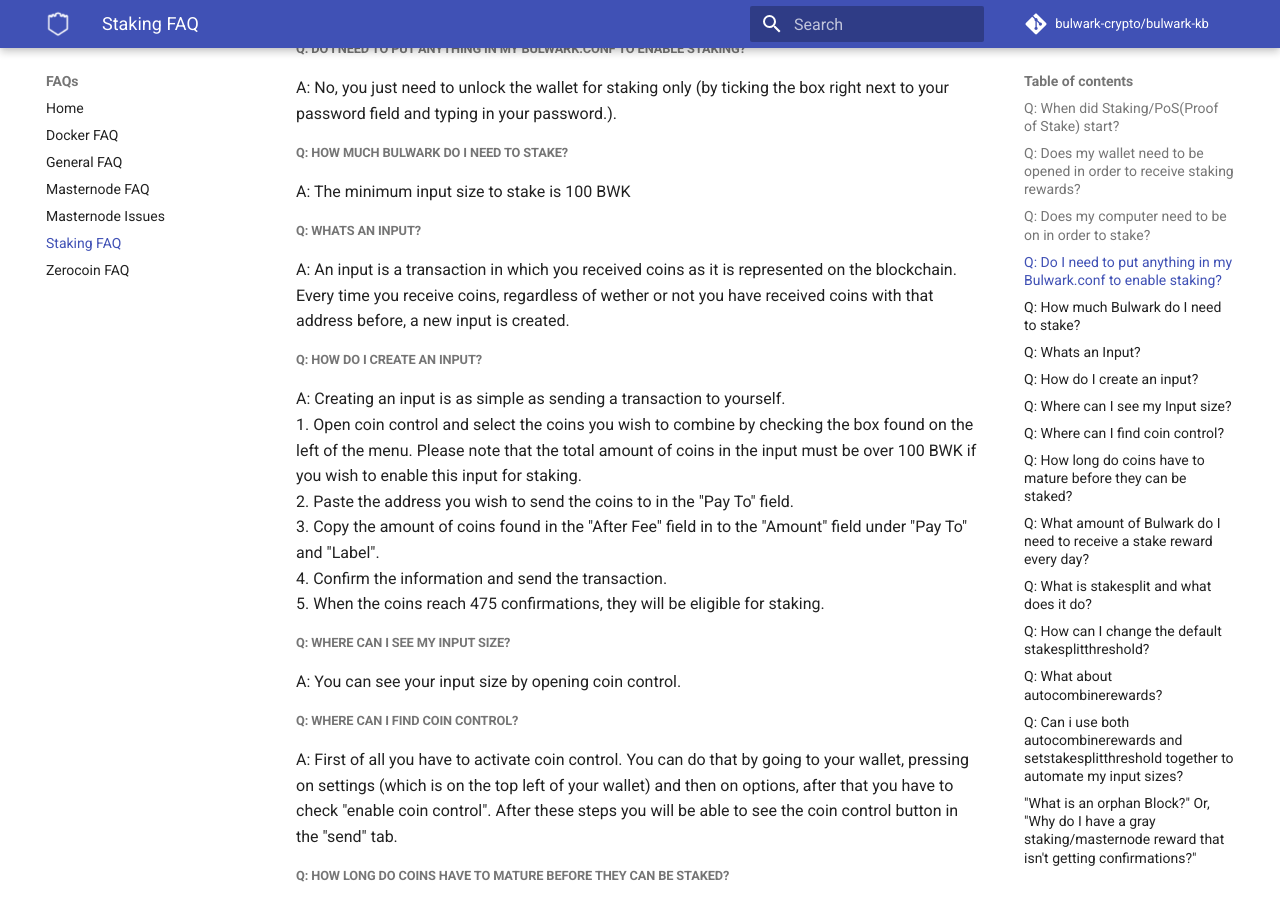
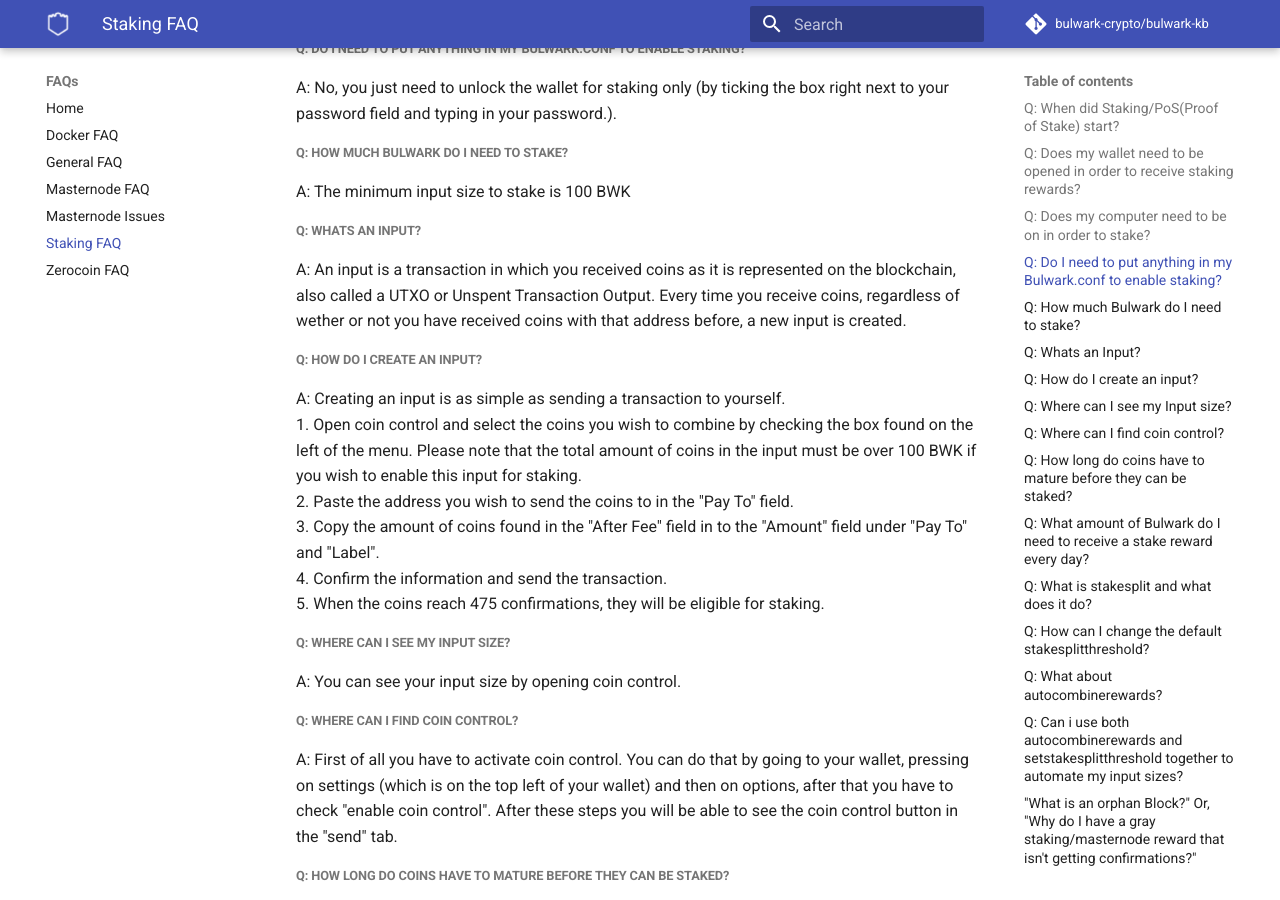
Before and after one commit to bulwark-crypto/Bulwark-KB, an MkDocs documentation site: the page built from docs/FAQs/Staking-FAQ.md, in a window 1280 px wide and 900 px high, scrolled down 490 px. Built offline with MkDocs 1.6.1 and Material for MkDocs 9.7.7, drawn with Linux system fonts in a browser that asks for light colours; comment, search, counter and statistics services are not loaded.

```diff
--- a/docs/FAQs/Staking-FAQ.md
+++ b/docs/FAQs/Staking-FAQ.md
@@ -24,7 +24,7 @@ A: The minimum input size to stake is 100 BWK
 
 ##### Q: Whats an Input?
 
-A: An input is a transaction in which you received coins as it is represented on the blockchain. Every time you receive coins, regardless of wether or not you have received coins with that address before, a new input is created.
+A: An input is a transaction in which you received coins as it is represented on the blockchain, also called a UTXO or Unspent Transaction Output. Every time you receive coins, regardless of wether or not you have received coins with that address before, a new input is created.
 
 ##### Q: How do I create an input?
 
```
Also changed, not shown: docs/Guides/Multisend-Setup-Guide.md (+5 -5 lines), docs/Troubleshooting/Debug-window-issues.md (+1 -1 lines).
